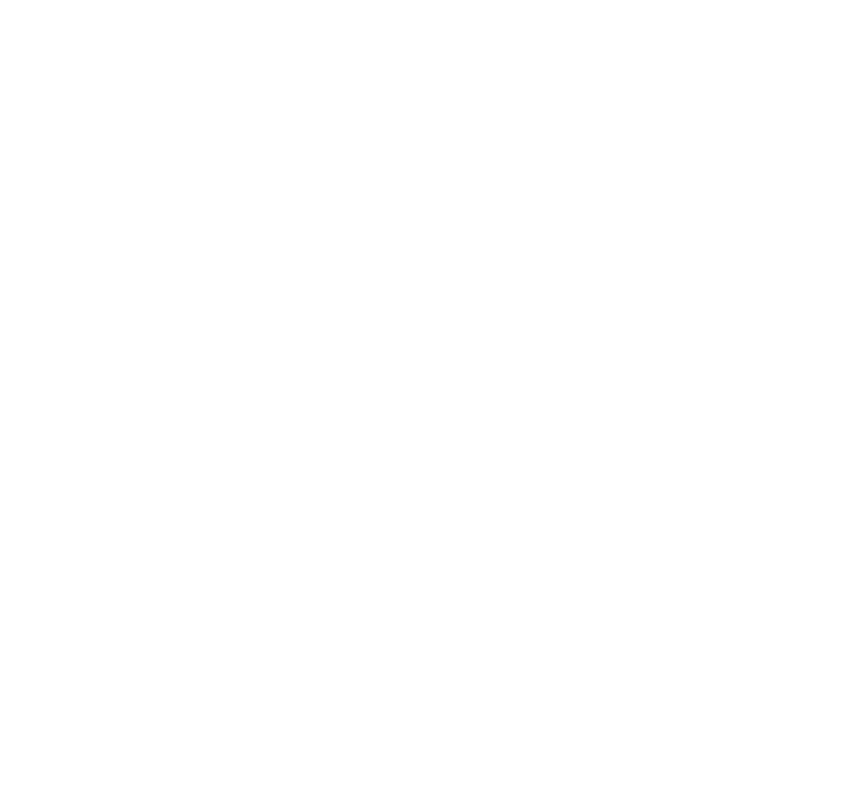
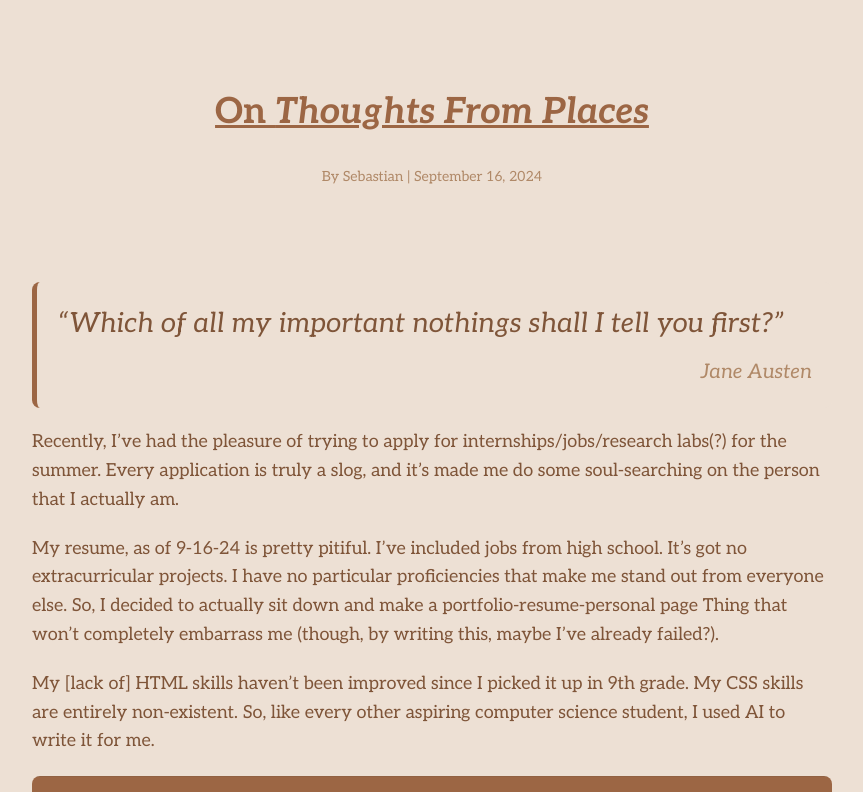
Before and after one commit to chanminRhee/chanminRhee.github.io, a plain HTML site: page blog/2024_9_16_Onsebrhee.html in a window 1280 px wide. Shown: the top 792 px of the page, without its empty margins (208-1071 px from the left). Drawn offline with Linux system fonts and the light colour scheme.

Commit message:
fix index, blog, broken link
not everything copied over last commit? so fix

```diff
--- a/blog/2024_9_16_Onsebrhee.html
+++ b/blog/2024_9_16_Onsebrhee.html
@@ -0,0 +1,156 @@
+<!DOCTYPE html>
+<html lang="en">
+<head>
+    <meta charset="UTF-8">
+    <meta name="viewport" content="width=device-width, initial-scale=1.0">
+    <meta http-equiv="X-UA-Compatible" content="ie=edge">
+    <title>Blog Post Title</title>
+    <link rel="preconnect" href="https://fonts.googleapis.com">
+    <link rel="preconnect" href="https://fonts.gstatic.com" crossorigin>
+    <link href="https://fonts.googleapis.com/css2?family=Aleo:ital,wght@0,100..900;1,100..900&display=swap" rel="stylesheet">
+    <style>
+
+        body {
+            font-family: 'Aleo', sans-serif;
+            background-color: #EDE0D4;
+            color: #7F5539;
+            margin: 0;
+            padding: 20px;
+            line-height: 1.6;
+            height: 100%;
+        }
+
+        header {
+            text-align: center;
+            padding: 40px 0;
+        }
+
+        header h1 {
+            font-size: 36px;
+            color: #9C6644;
+        }
+
+        /* Styling for blockquote */
+        blockquote {
+            font-size: 27.5px;
+            font-style: italic;
+            color: #7F5539;
+            margin: 20px auto;
+            padding: 20px;
+            border-left: 5px solid #9C6644;
+            background-color: #EDE0D4;
+            max-width: 800px;
+            border-radius: 8px;
+        }
+
+        /* Optional: Styling for the citation */
+        blockquote cite {
+            display: block;
+            margin-top: 10px;
+            font-size: 20px;
+            color: #B08968;
+            text-align: right;
+        }
+
+        .meta {
+            text-align: center;
+            font-size: 14px;
+            color: #B08968;
+        }
+
+        main {
+            max-width: 800px;
+            margin: 40px auto;
+        }
+
+        article h2 {
+            color: #7F5539;
+            font-size: 28px;
+        }
+
+        article p {
+            font-size: 18px;
+            margin: 20px 0;
+        }
+
+        article img {
+            max-width: 100%;
+            border-radius: 8px;
+        }
+
+        footer {
+            text-align: center;
+            padding: 20px 0;
+            background-color: #B08968;
+            color: white;
+            position: relative;
+            bottom: 0;
+            width: 100%;
+            margin-top: 40px;
+        }
+        a {
+        color: wheat;
+        text-decoration: none;
+        }
+
+        a:hover {
+            color: #DDB892;
+            text-decoration: underline;
+        }
+
+
+        /* Special styling for the blog post title link */
+        .no-link-style {
+            color: inherit; /* This will inherit the color from the parent element, keeping it the same as the heading */
+            text-decoration: underline;
+        }
+
+        .no-link-style:hover {
+            color: inherit; /* Keeps the hover color same as the normal text */
+        }
+    </style>
+</head>
+<body>
+
+    <header>
+        <h1><a href="../blog/blog.html" class="no-link-style">On <i>Thoughts From Places</i></a></h1>
+        <div class="meta">
+            <p>By Sebastian | September 16, 2024</p>
+        </div>
+    </header>
+
+    <main>
+
+        <blockquote>“Which of all my important nothings shall I tell you first?”
+            <cite>Jane Austen</cite>
+        </blockquote>
+
+        <article>
+            <p>Recently, I’ve had the pleasure of trying to apply for internships/jobs/research labs(?) for the summer. Every application is truly a slog, and it’s made me do some soul-searching on the person that I actually am. </p>
+            <p>My resume, as of 9-16-24 is pretty pitiful. I’ve included jobs from high school. It’s got no extracurricular projects. I have no particular proficiencies that make me stand out from everyone else.  So, I decided to actually sit down and make a portfolio-resume-personal page Thing that won’t completely embarrass me (though, by writing this, maybe I’ve already failed?).</p>
+            <p>My [lack of] HTML skills haven’t been improved since I picked it up in 9th grade. My CSS skills are entirely non-existent. So, like every other aspiring computer science student, I used AI to write it for me.</p>
+
+
+            <img src="../blog/images/2024_9_15-onsebrhee1.png" alt="A picture of sebrh.ee's first commit">
+            <figcaption><i>Humble beginnings — sebrh.ee’s initial commit. Neither portfolio article had been written yet, but I just wanted it online.</i></figcaption>
+
+            <p>Honestly, this is probably one of the best use cases for AI. It strips away all of the difficulty of reading through pages and pages of documentation and StackOverflow questions and it gives you way more time to build the things you actually want. Not that it gave me what I wanted — the initial .html file it gave me had no colors, no external links, and was entirely in a generic serif font. But it wasn’t too far off. Just a little Minecraft font here, some coffee-themed colors there — I had built a lovely little foundation. All I needed was actual content to put on the site.</p>
+            <p>Actually, the blog and Thoughts From Places was entirely GPT’s idea. I only asked for a “personal website for me to put my portfolio”, and it automagically™ placed a section for me to put a blog.  I thought it would be fun to track my progress as I built and broke Things along the way, so I started drafting the first article for Thoughts From Places. </p>
+            <p>There’s still a lot more to do, and maybe I’ll write more about it when that time comes. But for now, it’s time to actually start building my portfolio stuff.</p>
+            <br/>
+            <br/>
+            <br/>
+            <br/>
+            <br/>
+            <p>Writing this post is actually me procrastinating from building the rest of the portfolio. hehe</p>
+
+        </article>
+    </main>
+
+    <footer>
+        <p><a href="../blog/blog.html">Back to Blog</a> | <a href="../index.html">Home</a></p>
+        <p>Contemplated by Sebastian - <a href="mailto:sebrhee@gmail.com">Contact Me</a></p>
+    </footer>
+
+</body>
+</html>
```
Also changed, not shown: blog/blog.html (+1 -1 lines), index.html (+4 -2 lines).
